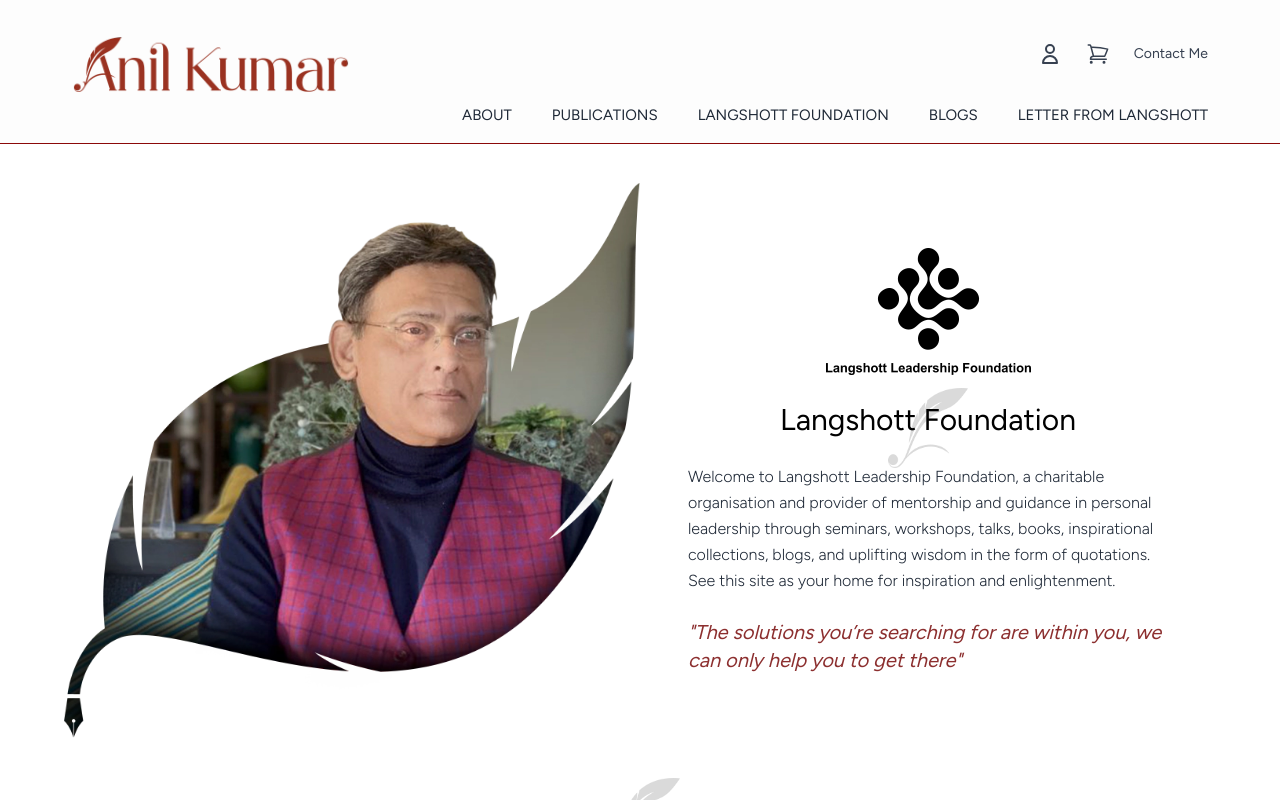
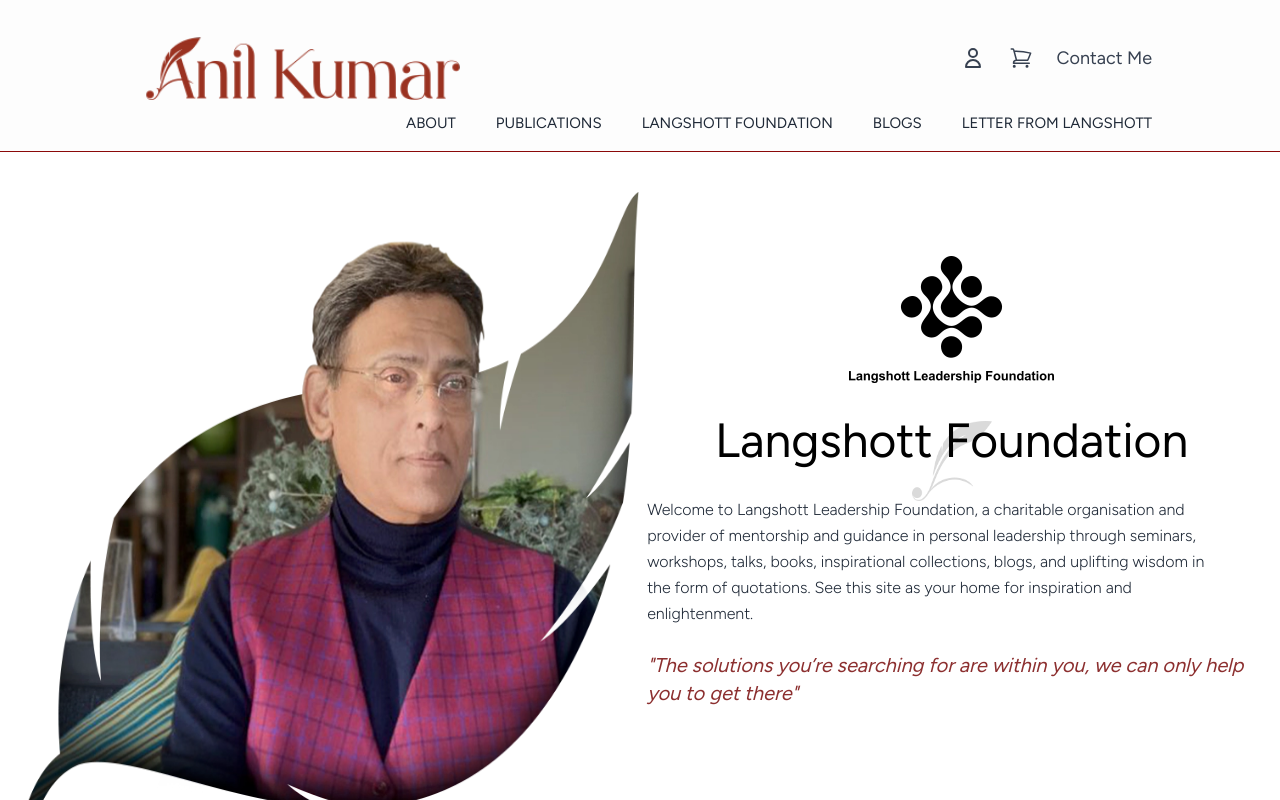
Before and after one commit to vidyatestumesh-sudo/Book_store, a React (Vite) app in the folder frontend/: page / in a window 1280 px wide. Shown: the top 800 px of the page. Built offline with nearby package versions, Linux system fonts and the light colour scheme; no server answers.

Commit message:
navbarchanges

```diff
--- a/frontend/src/components/Navbar.jsx
+++ b/frontend/src/components/Navbar.jsx
@@ -17,25 +17,25 @@
 
   return (
     <header className="bg-[#fdfdfd] font-figtree border-b border-[rgba(139,9,9,1)]">
-      <nav className="max-w-screen-2xl mx-auto px-8 py-4">
+      <nav className="max-w-screen-3xl mx-auto px-4 py-4">
         {/* Top Row: Logo + Right Icons */}
         <div className="flex items-center justify-between">
           <div className="flex items-center justify-between">
             {/* Left: Logo text */}
             <Link to="/">
               {/* Logo */}
-              <div className="mb-0 ml-10 mt-5">  {/* <-- shift right + down */}
+              <div className="mb-0 ml-32 mt-5">
                 <img
                   src="/ak-logo.webp"
                   alt="Langshott Leadership Foundation"
-                  className="h-10 md:h-14"
+                  className="h-12 md:h-16"
                 />
               </div>
             </Link>
           </div>
 
           {/* Right: Icons */}
-          <div className="flex items-center space-x-6 mr-10 relative">
+          <div className="flex items-center space-x-6 mr-28 relative">
             {/* Login / User */}
             {currentUser ? (
               <div className="relative">
@@ -101,7 +101,7 @@
             {/* Contact Me */}
             <Link
               to="/contact"
-              className="text-sm text-gray-700 font-figtree hover:text-[#8c6239]"
+              className="text-lg text-gray-700 font-figtree hover:text-[#8c6239]"
             >
               Contact Me
             </Link>
@@ -109,7 +109,7 @@
         </div>
 
         {/* Second Row: Menu links aligned right */}
-        <div className="mt-3 mr-10 flex justify-end">
+        <div className="mt-3 mr-28 flex justify-end">
           <ul className="flex space-x-10 text-[15px] font-medium text-gray-800">
             <li>
               <Link to="/aboutauthorpage" className="hover:text-[#8c6239]">
--- a/frontend/src/pages/home/Banner.jsx
+++ b/frontend/src/pages/home/Banner.jsx
@@ -3,32 +3,32 @@
 const Banner = () => {
   return (
 
-    <div className="max-w-6xl mx-auto flex flex-col md:flex-row font-Figtree items-center justify-between">
+    <div className="max-w-8xl mx-auto flex flex-col md:flex-row font-Figtree items-center justify-between">
 
       {/* Left Image Section */}
-      <div className="w-full md:w-1/2">
+      <div className="w-[700px] h-[700px] ">
         <img
           src="anil-kumar.webp"
           alt="Langshott Foundation Author"
-          className="w-full h-full object-cover block mx-auto select-none cursor-zoom-out bg-[hsla(0, 0%, 100%, 1.00)] transition-colors duration-300"
+          className="w-full h-full block mx-auto select-none cursor-zoom-out bg-[hsla(0, 0%, 100%, 1.00)] transition-colors duration-300 mt-4 ml-0"
         />
       </div>
 
       {/* Right Text Section */}
-      <div className="w-full md:w-1/2  px-6 md:px-12 py-12 md:py-20 text-left">
+      <div className="w-[700px] h-[700px]  px-2 md:px-2 py-2 md:py-20 text-left">
 
         {/* Logo */}
         <div className="mb-6">
           <img
             src="/langshott-foundation-logo.webp"
             alt="Langshott Leadership Foundation"
-            className="h-25 md:h-30 max-h-32 md:max-h-40 w-auto max-w-full block select-none mx-auto cursor-zoom-out transition-colors duration-300"
+            className="h-25 md:h-30 max-h-32 md:max-h-40 w-auto max-w-full block select-none mx-auto cursor-zoom-out transition-colors duration-300 mt-0"
           />
         </div>
         {/* Title Section */}
         <div className="flex justify-center items-center font-figtree text-center">
           <div className="relative inline-block font-figtree ">
-            <h1 className="text-3xl  font-flayfair font-medium leading-snug mb-6">
+            <h1 className="text-5xl font-flayfair font-medium leading-snug mb-6">
               Langshott Foundation
             </h1>
             <img
```
